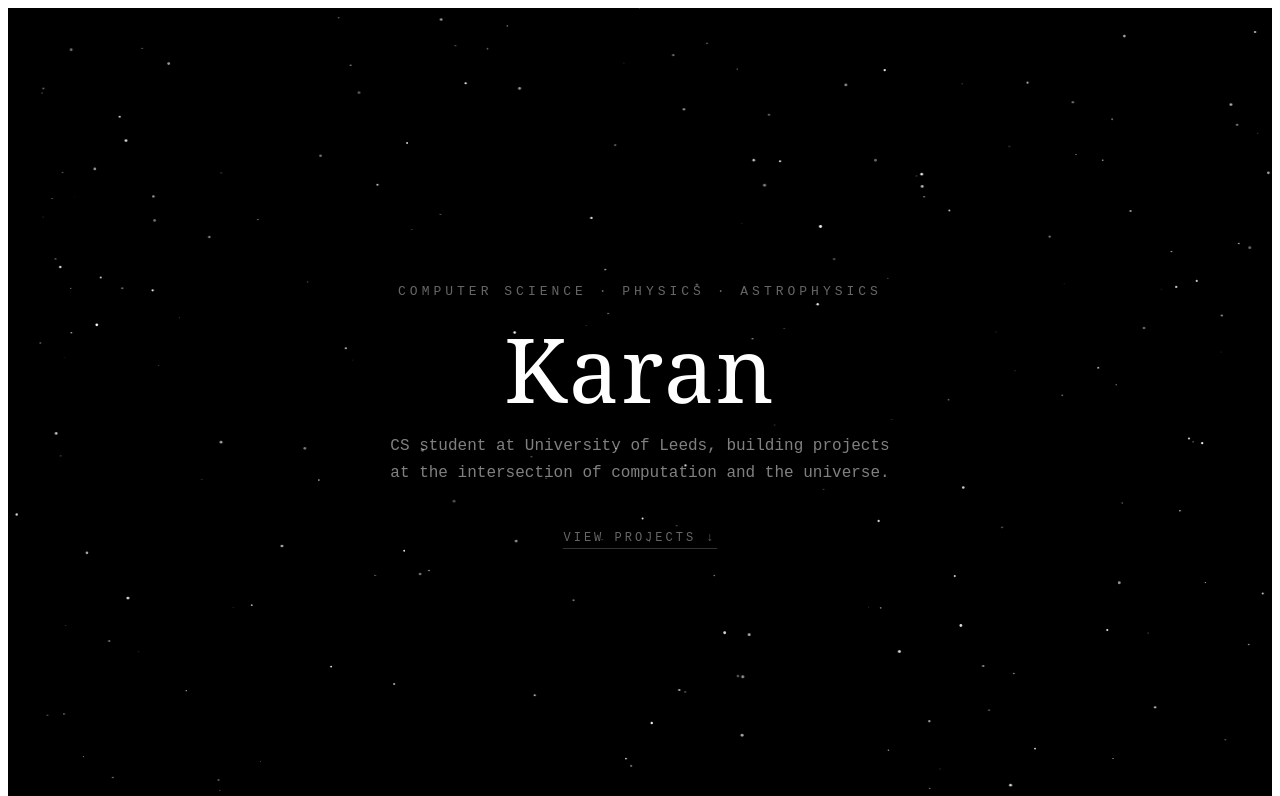
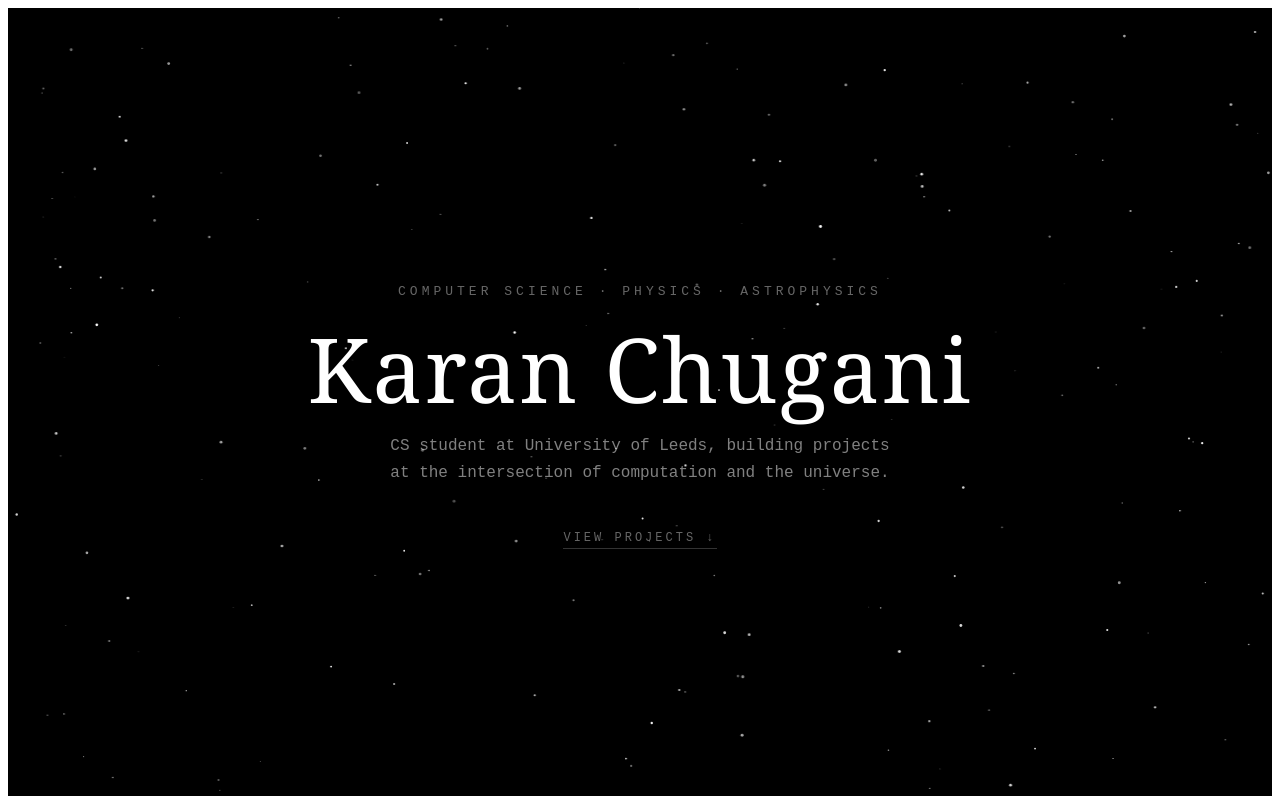
Before and after one commit to k4ranC/accretion-simulator, a React (Vite) app: page / in a window 1280 px wide. Shown: the top 796 px of the page. Built offline with nearby package versions, Linux system fonts and the light colour scheme.

Commit message:
Karan Chugani

```diff
--- a/src/components/Hero.jsx
+++ b/src/components/Hero.jsx
@@ -80,7 +80,7 @@ export default function Hero() {
           margin: '0 0 16px 0',
           lineHeight: 1.1
         }}>
-          Karan
+          Karan Chugani
         </h1>
         <p style={{
           color: 'rgba(255,255,255,0.5)',
```
